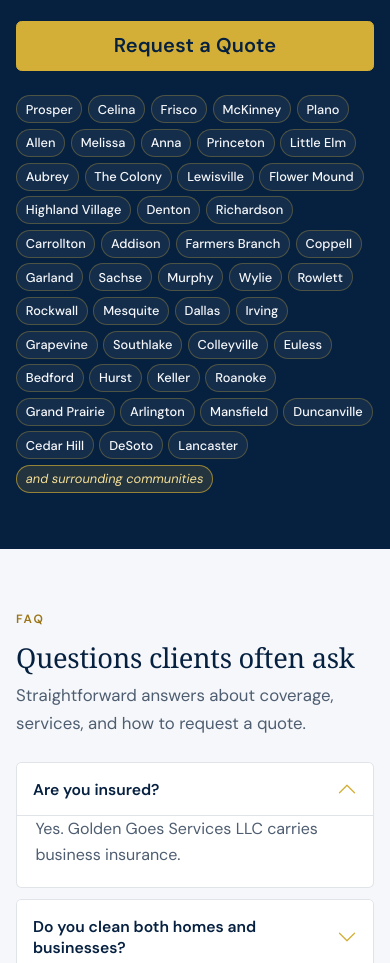
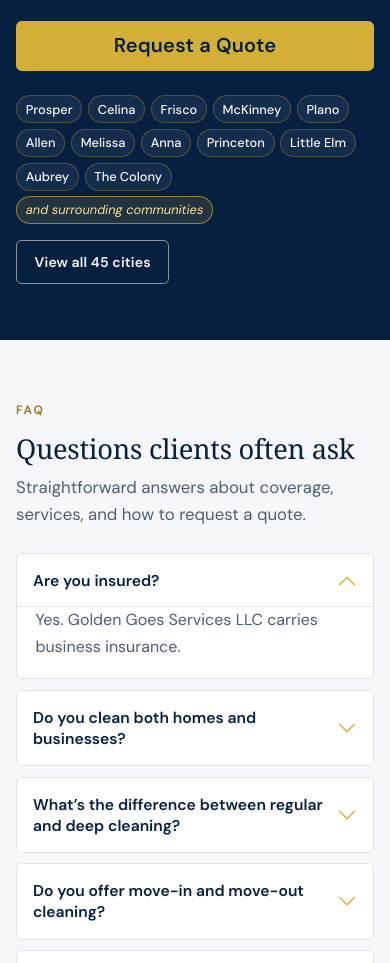
Before and after one commit to joabedev123-alt/golden-goes-services, a plain HTML site: page index.html in a window 390 px wide. Shown: the part 4188-5151 px from the top of the page. Drawn offline with nearby package versions, Linux system fonts and the light colour scheme; a web font is replaced by a local one.

Commit message:
Collapse Service Areas list on mobile with View all 45 cities toggle
Co-authored-by: Cursor <cursoragent@cursor.com>

```diff
--- a/css/styles.css
+++ b/css/styles.css
@@ -656,6 +656,18 @@ img {
   font-style: italic;
 }
 
+@media (max-width: 767.98px) {
+  .area-list:not(.is-expanded) li:nth-child(n + 13):not(:last-child) {
+    display: none;
+  }
+}
+
+.area-toggle-btn {
+  min-height: 2.75rem;
+  padding-inline: 1.1rem;
+  font-size: 0.88rem;
+}
+
 @media (min-width: 576px) {
   .area-list {
     gap: 0.42rem;
--- a/index.html
+++ b/index.html
@@ -272,7 +272,7 @@
             <a class="btn btn-primary btn-lg" href="#quote">Request a Quote</a>
           </div>
         </div>
-        <ul class="area-list" aria-label="Texas cities served">
+        <ul class="area-list" id="areaList" aria-label="Texas cities served">
           <li><span class="area-chip">Prosper</span></li>
           <li><span class="area-chip">Celina</span></li>
           <li><span class="area-chip">Frisco</span></li>
@@ -320,6 +320,11 @@
           <li><span class="area-chip">Lancaster</span></li>
           <li><span class="area-chip area-chip--more">and surrounding communities</span></li>
         </ul>
+        <div class="d-md-none mt-3">
+          <button type="button" class="btn btn-outline-light btn-sm area-toggle-btn" id="toggleAreasBtn" aria-expanded="false" aria-controls="areaList">
+            View all 45 cities
+          </button>
+        </div>
       </div>
     </section>
 
--- a/js/main.js
+++ b/js/main.js
@@ -15,6 +15,8 @@
   const footerSocial = document.getElementById("footerSocial");
   const footerYear = document.getElementById("footerYear");
   const navCollapseEl = document.getElementById("primaryNav");
+  const areaList = document.getElementById("areaList");
+  const toggleAreasBtn = document.getElementById("toggleAreasBtn");
 
   if (footerYear) {
     footerYear.textContent = String(new Date().getFullYear());
@@ -339,4 +341,12 @@
   syncQuoteUiMode();
   renderSocialLinks();
   initNavCloseOnSelect();
+
+  if (areaList && toggleAreasBtn) {
+    toggleAreasBtn.addEventListener("click", function () {
+      const expanded = areaList.classList.toggle("is-expanded");
+      toggleAreasBtn.setAttribute("aria-expanded", expanded ? "true" : "false");
+      toggleAreasBtn.textContent = expanded ? "Show fewer cities" : "View all 45 cities";
+    });
+  }
 })();
```
